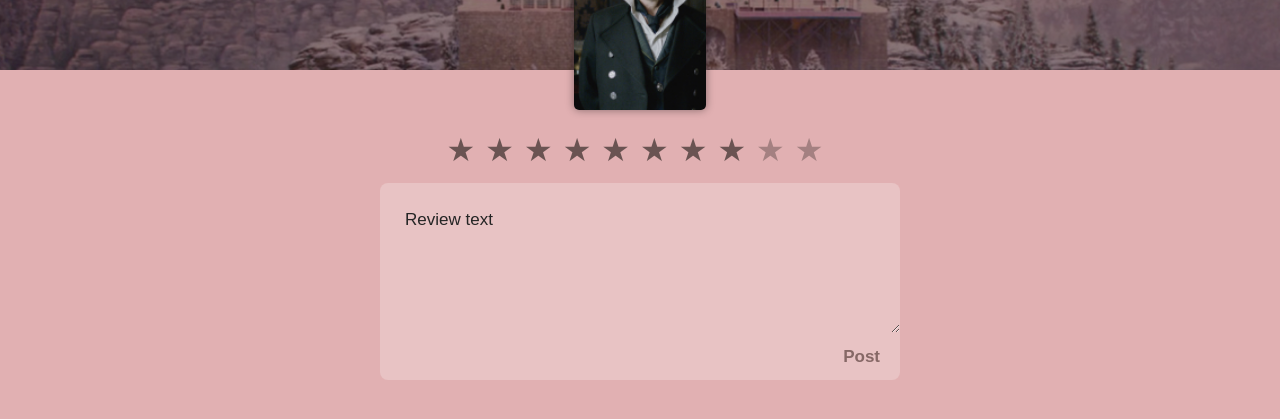
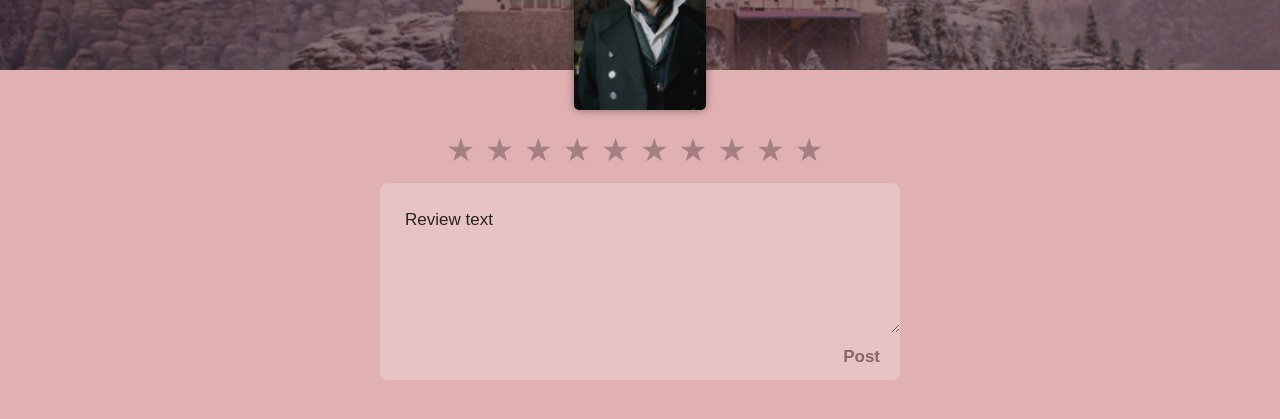
Before and after one commit to gronula/785179-what-to-watch-9, a React (Create React App) app in the folder project/: page /films/1/review in a window 1280 px wide. Shown: the part 273-692 px from the top of the page. Built offline with nearby package versions, Linux system fonts and the light colour scheme.

Commit message:
Adds review form component

```diff
--- /dev/null
+++ b/project/src/components/review-form/review-form.tsx
@@ -0,0 +1,64 @@
+import React, { useState } from 'react';
+import { RATING_ITEMS } from '../../const';
+
+function ReviewForm(): JSX.Element {
+  const [rating, setRating] = useState(0);
+  const [reviewText, setReviewText] = useState('');
+
+  return (
+    <div className="add-review">
+      <form
+        action="#"
+        className="add-review__form"
+      >
+        <div className="rating">
+          <div className="rating__stars">
+            {
+              RATING_ITEMS.map((item) => (
+                <React.Fragment key={item}>
+                  <input
+                    className="rating__input"
+                    id={`star-${item}`}
+                    type="radio"
+                    name="rating"
+                    value={item}
+                    checked={item === rating}
+                    onChange={(evt) => setRating(Number(evt.target.value))}
+                  />
+                  <label
+                    className="rating__label"
+                    htmlFor={`star-${item}`}
+                  >
+                    Rating {item}
+                  </label>
+                </React.Fragment>
+              ))
+            }
+          </div>
+        </div>
+
+        <div className="add-review__text">
+          <textarea
+            className="add-review__textarea"
+            name="review-text"
+            id="review-text"
+            placeholder="Review text"
+            value={reviewText}
+            onChange={(evt) => setReviewText(evt.target.value)}
+          />
+
+          <div className="add-review__submit">
+            <button
+              className="add-review__btn"
+              type="submit"
+            >
+              Post
+            </button>
+          </div>
+        </div>
+      </form>
+    </div>
+  );
+}
+
+export default ReviewForm;
--- a/project/src/components/review-view/review-view.tsx
+++ b/project/src/components/review-view/review-view.tsx
@@ -1,7 +1,7 @@
-import React from 'react';
 import { Link, useParams } from 'react-router-dom';
 import { Films } from '../../types/films';
 import Logo from '../logo/logo';
+import ReviewForm from '../review-form/review-form';
 import UserBlock from '../user-block/user-block';
 
 type ReviewViewProps = {
@@ -11,7 +11,6 @@ type ReviewViewProps = {
 function ReviewView(
   { films }: ReviewViewProps,
 ): JSX.Element {
-  const RATING_ITEMS = [10, 9, 8, 7, 6, 5, 4, 3, 2, 1];
   const params = useParams();
   const id = Number(params.id);
   const {
@@ -70,56 +69,7 @@ function ReviewView(
         </div>
       </div>
 
-      <div className="add-review">
-        <form
-          action="#"
-          className="add-review__form"
-        >
-          <div className="rating">
-            <div className="rating__stars">
-              {
-                RATING_ITEMS.map((item) => (
-                  <React.Fragment key={item}>
-                    <input
-                      className="rating__input"
-                      id={`star-${item}`}
-                      type="radio"
-                      name="rating"
-                      value={item}
-                      checked={item === 8}
-                    />
-                    <label
-                      className="rating__label"
-                      htmlFor={`star-${item}`}
-                    >
-                      Rating {item}
-                    </label>
-                  </React.Fragment>
-                ))
-              }
-            </div>
-          </div>
-
-          <div className="add-review__text">
-            <textarea
-              className="add-review__textarea"
-              name="review-text"
-              id="review-text"
-              placeholder="Review text"
-            >
-            </textarea>
-
-            <div className="add-review__submit">
-              <button
-                className="add-review__btn"
-                type="submit"
-              >
-                Post
-              </button>
-            </div>
-          </div>
-        </form>
-      </div>
+      <ReviewForm />
     </section>
   );
 }
--- a/project/src/const.tsx
+++ b/project/src/const.tsx
@@ -1,3 +1,5 @@
+export const RATING_ITEMS = [10, 9, 8, 7, 6, 5, 4, 3, 2, 1];
+
 export enum AppRoute {
   Film = '/films/:id',
   Login = '/login',
```
